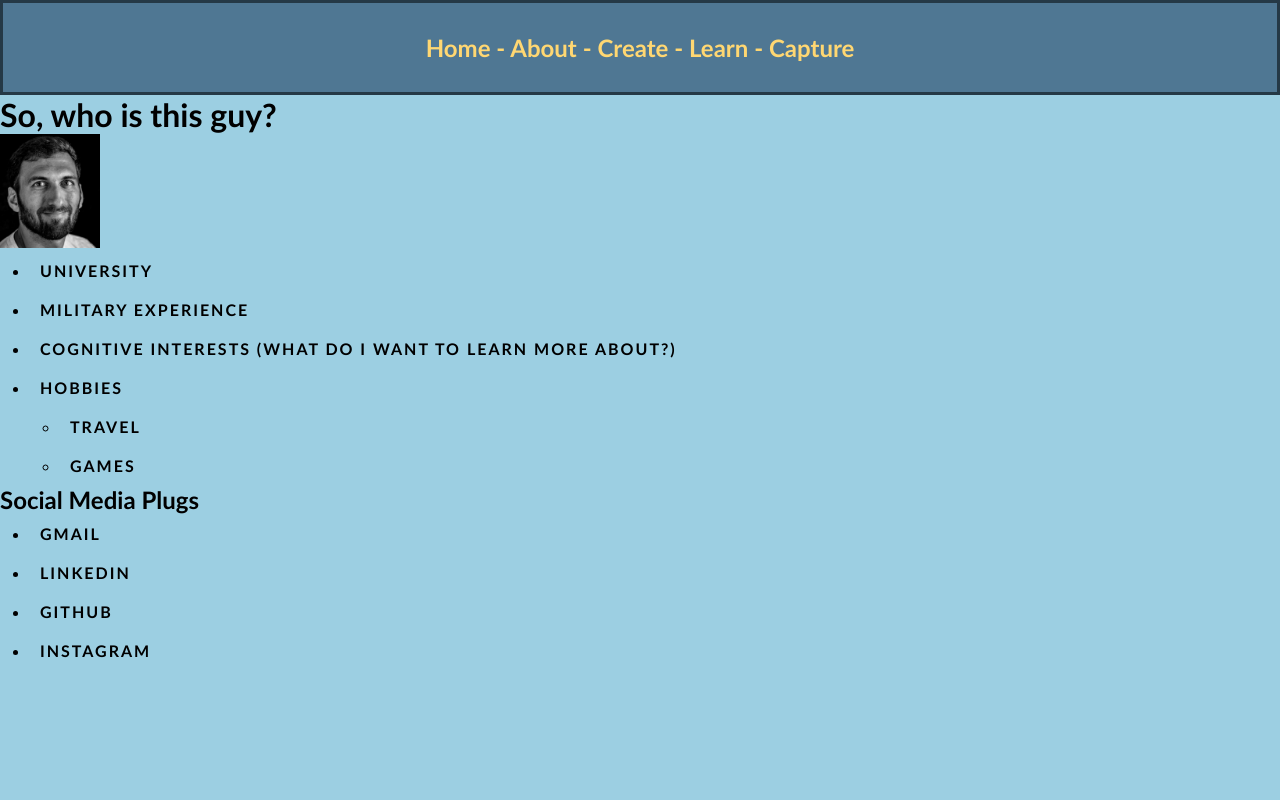
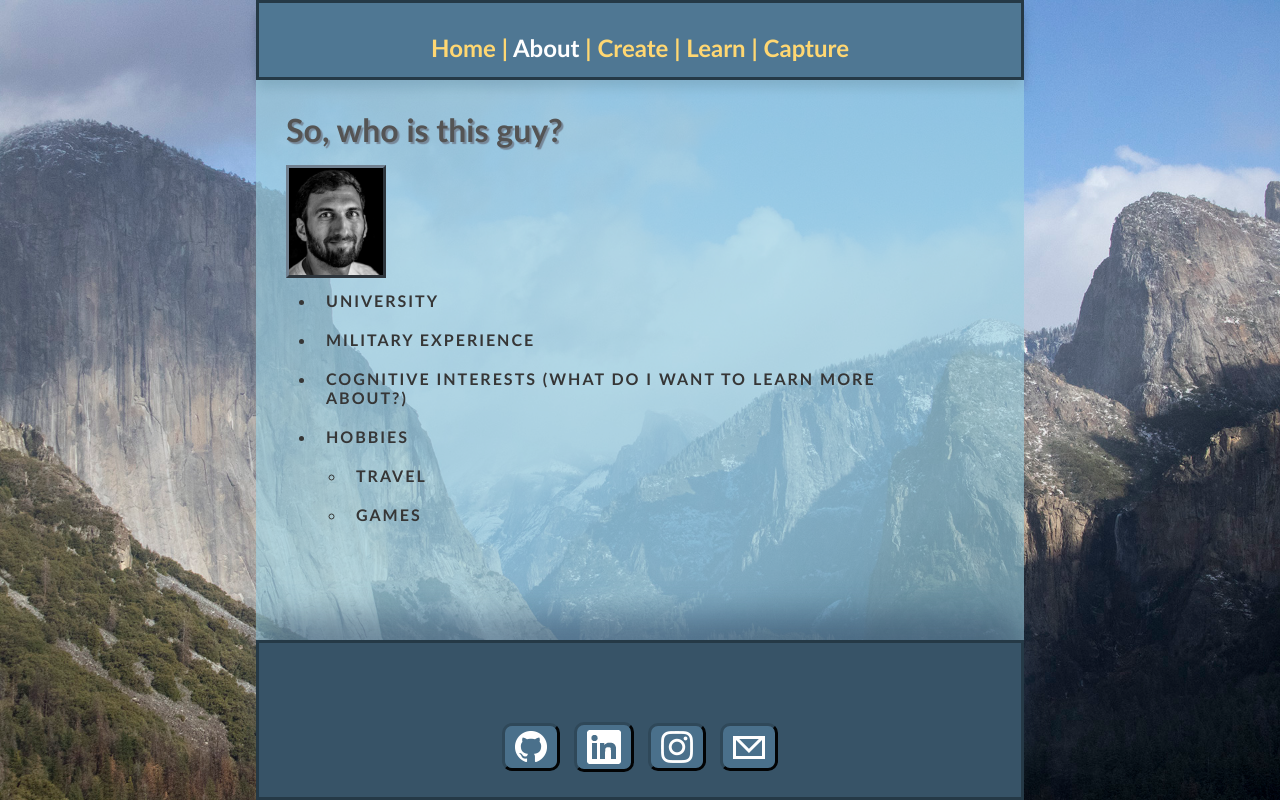
Before and after one commit to RhinoBabies/portfolio, a plain HTML site: page about.html in a window 1280 px wide. Drawn offline with Linux system fonts and the light colour scheme.

Commit message:
Multi-browser updates

```diff
--- a/about.html
+++ b/about.html
@@ -6,14 +6,17 @@
 		<link rel="stylesheet" href="styles.css" type="text/css">
 	</head>
 
-	<body>
+	<body class="grid">
+		<div class="bg"></div>
 		<nav class="navigation">
-			<h2><a href="./index.html">Home</a> - <a href="./about.html">About</a> - <a href="./create.html">Create</a> - <a href="./learn.html">Learn</a> - <a href="./capture.html">Capture</a></h2>
+			<h2><a href="./index.html">Home</a> | <a class="current" href="./about.html">About</a> | <a href="./create.html">Create</a> | <a href="./learn.html">Learn</a> | <a href="./capture.html">Capture</a></h2>
 		</nav>
 
+		<main>
+			<div class="article">
 				<h1>So, who is this guy?</h1>
 
-		<img src="./images/portrait-crop.png" width=100 />
+				<img class="mug" src="./images/portrait-crop.png" alt="Justin's Mug" width=100 />
 				<ul>
 					<li>University</li>
 					<li>Military Experience</li>
@@ -24,14 +27,31 @@
 						<li>Games</li>
 					</ul>
 				</ul>
+			</div>
+		</main>
 
-		<h2>Social Media Plugs</h2>
-			<ul>
-				<li class="links">Gmail</li>
-				<li class="links">Linkedin</li>
-				<li class="links">GitHub</li>
-				<li class="links">Instagram</li>
-			</ul>
+		<footer>
+			<a href="https://github.com/RhinoBabies">
+				<div class="icon">
+					<img src="images/social/github-light.png" target="_blank" alt="GitHub" />
+				</div>
+			</a>
+			<a href="https://www.linkedin.com/in/jmvessey/">
+				<div class="icon">
+					<img src="images/social/linkedin.png" target="_blank" alt="LinkedIn" />
+				</div>
+			</a>
+			<a href="https://www.instagram.com/rhinobabies/">
+				<div class="icon">
+					<img src="images/social/instagram.png" target="_blank" alt="Instagram" />
+				</div>
+			</a>
+			<a href="mailto:jmvessey@gmail.com?subject=Let's%20chat!">
+				<div class="icon">
+					<img src="images/social/email.png" target="_blank" alt="Email" />
+				</div>
+			</a>
+		</footer>
 	</body>
 
 </html>
--- a/styles.css
+++ b/styles.css
@@ -12,9 +12,16 @@ body {
 	min-height: 100vh;
 }
 
+body, main, nav, footer {
+	min-width: 315px;
+}
+
 .grid {
+	display: -ms-grid;
 	display: grid;
+	-ms-grid-rows: 10% 1fr 20%;
 	grid-template-rows: 10% 1fr 20%;
+	-ms-grid-columns: 20% 1fr 1fr 20%;
 	grid-template-columns: 20% 1fr 1fr 20%;
 }
 
@@ -34,11 +41,13 @@ body {
 	width: auto;
 	text-align: center;
 	border: 3px solid #253946;
+	box-shadow: 0 10px 10px -2px hsla(214,37%,27%,.5);
 }
 
 .navigation h2, a {
 	color: #ffd772;
 	text-decoration: none;
+	-webkit-transition: all .5s;
 	transition: all .5s;
 }
 
@@ -54,6 +63,23 @@ main {
 	padding: 20px;
 }
 
+.article {
+	margin: 10px;
+}
+
+.article h1 {
+	color: hsla(0,0%,33%,1.00);
+	text-shadow: 2px 2px 1px lightslategray;
+}
+
+.article h1, h2, h3 {
+	margin-bottom: .5em;
+}
+
+.article p {
+	margin: 1.5em 0;
+}
+
 ul {
 	padding: 0px 30px;
 }
@@ -65,6 +91,11 @@ li {
 	margin: 0;
 	padding: 10px;
 	text-transform: uppercase;
+	color: hsla(0,0%,21%,1.00);
+}
+
+.mug {
+	border: 3px outset slategray;
 }
 
 
@@ -73,12 +104,14 @@ li {
 footer {
 	grid-area: footer;
 	grid-area: 3 / 2 / 4 / 4;
+	-ms-flex-line-pack: end;
 	align-content: flex-end;
 	color: white;
 	background-color: #375367;
 	border: medium solid #253946;
 	text-align: center;
 	padding: 20px;
+	box-shadow: 0 -30px 30px -5px hsla(214,37%,27%,0.5);
 }
 
 .icon {
@@ -88,6 +121,7 @@ footer {
 	border-radius: 10px;
 	padding: 0;
 	margin: 5px;
+	-webkit-transition: background-color .5s;
 	transition: background-color .5s;
 }
 
@@ -107,5 +141,7 @@ footer {
 
 .icon img:active {
 	opacity: .5;
+	-ms-filter: "progid:DXImageTransform.Microsoft.Alpha(Opacity=50)";
+	-webkit-transform: translate(2px, 2px);
 	transform: translate(2px, 2px);
 }
```
Also changed, not shown: index.html (+3 -1 lines). Lines whose indentation alone changed are shown as unchanged.
